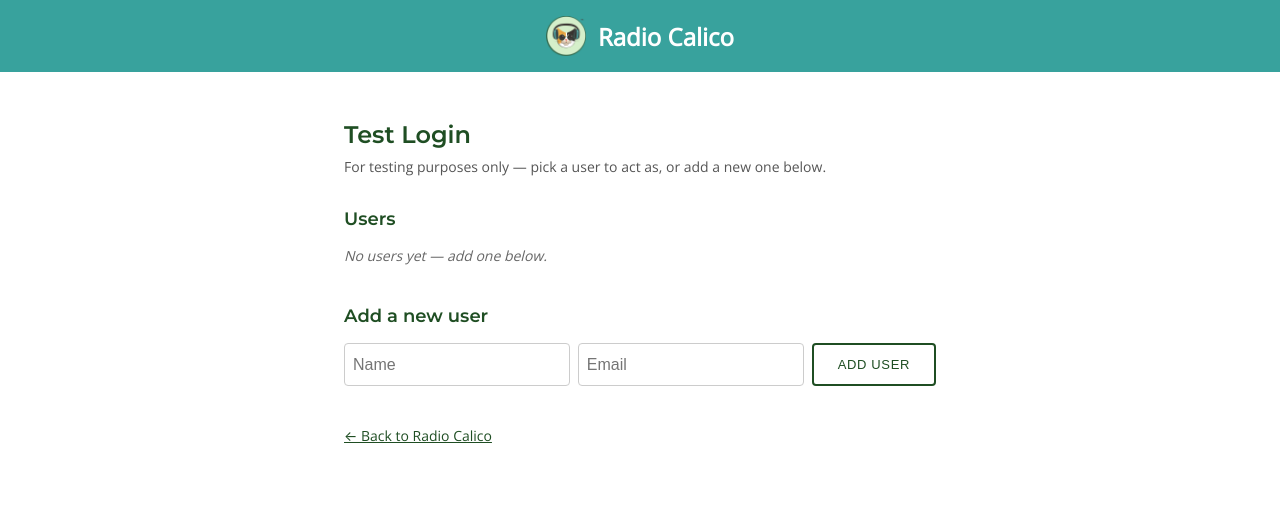
After one commit to jsumalCAPK/Udemy-Claude-Prototype-to-Prod, a Flask app: page /login in a window 1280 px wide. The commit adds this page. Shown: the top 522 px of the page. Run offline with Flask 3, Linux system fonts and the light colour scheme; data comes from the database, SQL or seed files in the repository.

Commit message:
Add test login page for switching users, replace demo-page user picker
Ratings need a selected user, but the only way to pick one was the demo
page's add-user form. Adds a dedicated /login test page (list users,
login/logout/switch-user) styled like the homepage, and points the
homepage identity banner there instead of the old inline picker.

Co-Authored-By: Claude Sonnet 5 <noreply@anthropic.com>

```diff
--- a/app.py
+++ b/app.py
@@ -7,6 +7,7 @@ from importlib.metadata import version as pkg_version
 
 from flask import (
     Flask,
+    flash,
     g,
     jsonify,
     redirect,
@@ -207,7 +208,25 @@ def add_user():
             (name, email, datetime.now(timezone.utc).isoformat()),
         )
         db.commit()
-    return redirect(url_for("demo"))
+    else:
+        flash("Name and email are required to add a user.", "error")
+    return redirect(url_for("login"))
+
+
+@app.route("/login")
+def login():
+    init_db()
+    db = get_db()
+    users = db.execute(
+        "SELECT id, name, email FROM users ORDER BY name"
+    ).fetchall()
+    return render_template(
+        "login.html",
+        repo_name=REPO_NAME,
+        tech_stack=TECH_STACK,
+        users=users,
+        current_user=current_user(),
+    )
 
 
 @app.route("/")
@@ -238,8 +257,6 @@ def index():
             ).fetchone()
             user_rating = existing["rating"] if existing else None
 
-    users = db.execute("SELECT id, name FROM users ORDER BY name").fetchall()
-
     return render_template(
         "index.html",
         repo_name=REPO_NAME,
@@ -249,7 +266,6 @@ def index():
         previous_tracks=previous_tracks,
         rating_counts=rating_counts,
         user_rating=user_rating,
-        users=users,
         current_user=current_user(),
     )
 
@@ -259,7 +275,13 @@ def whoami():
     user_id = request.form.get("user_id", "").strip()
     if user_id:
         session["user_id"] = int(user_id)
-    return redirect(url_for("index"))
+    return redirect(url_for("login"))
+
+
+@app.route("/logout", methods=["POST"])
+def logout():
+    session.pop("user_id", None)
+    return redirect(url_for("login"))
 
 
 @app.route("/tracks/<int:track_id>/rate", methods=["POST"])
--- a/templates/demo.html
+++ b/templates/demo.html
@@ -19,12 +19,6 @@
   <h1>{{ repo_name }}</h1>
   <p class="caption">{{ tech_stack }}</p>
 
-  <form method="post" action="{{ url_for('add_user') }}">
-    <input type="text" name="name" placeholder="Name" required>
-    <input type="email" name="email" placeholder="Email" required>
-    <button type="submit">Add User</button>
-  </form>
-
   {% if users %}
   <table>
     <thead>
--- /dev/null
+++ b/templates/login.html
@@ -0,0 +1,215 @@
+<!doctype html>
+<html lang="en">
+<head>
+  <meta charset="utf-8">
+  <title>Radio Calico — Test Login</title>
+  <link rel="preconnect" href="https://fonts.googleapis.com">
+  <link href="https://fonts.googleapis.com/css2?family=Montserrat:wght@500;600;700&family=Open+Sans:wght@400&display=swap" rel="stylesheet">
+  <style>
+    :root {
+      --mint: #D8F2D5;
+      --forest: #1F4E23;
+      --teal: #38A29D;
+      --orange: #EFA63C;
+      --charcoal: #231F20;
+      --cream: #F5EADA;
+      --white: #FFFFFF;
+    }
+    * { box-sizing: border-box; }
+    body {
+      margin: 0;
+      font-family: "Open Sans", -apple-system, BlinkMacSystemFont, "Segoe UI", sans-serif;
+      color: var(--charcoal);
+      background: var(--white);
+    }
+    h1, h2, h3 { font-family: "Montserrat", "Open Sans", sans-serif; margin: 0; }
+
+    nav.header {
+      background: var(--teal);
+      padding: 16px 24px;
+      display: flex;
+      align-items: center;
+      justify-content: center;
+      gap: 12px;
+    }
+    nav.header img { height: 40px; width: 40px; }
+    nav.header span { color: var(--white); font-size: 1.5rem; font-weight: 700; }
+
+    main {
+      max-width: 640px;
+      margin: 0 auto;
+      padding: 48px 24px 64px;
+    }
+    h2 { color: var(--forest); font-size: 1.5rem; font-weight: 600; margin-bottom: 8px; }
+    .subtitle { color: #555; font-size: 0.875rem; margin: 0 0 32px; }
+
+    .error {
+      background: var(--cream);
+      color: var(--forest);
+      border-left: 4px solid var(--orange);
+      padding: 12px 16px;
+      border-radius: 4px;
+      font-size: 0.875rem;
+      margin-bottom: 24px;
+    }
+
+    section { margin-bottom: 40px; }
+    section h3 { color: var(--forest); font-size: 1.125rem; font-weight: 600; margin-bottom: 16px; }
+
+    .user-list {
+      list-style: none;
+      margin: 0 0 16px;
+      padding: 0;
+      border: 1px solid #DDD;
+      border-radius: 4px;
+      overflow: hidden;
+    }
+    .user-list li {
+      border-bottom: 1px solid #DDD;
+    }
+    .user-list li:last-child { border-bottom: none; }
+    .user-list label {
+      display: flex;
+      align-items: baseline;
+      gap: 8px;
+      padding: 12px 16px;
+      cursor: pointer;
+    }
+    .user-list label:hover { background: var(--cream); }
+    .user-list .email { color: #666; font-size: 0.8125rem; }
+    .empty { color: #666; font-style: italic; font-size: 0.875rem; }
+
+    .btn-primary, .btn-secondary {
+      border-radius: 4px;
+      padding: 0.75rem 1.5rem;
+      text-transform: uppercase;
+      letter-spacing: 0.05em;
+      font-size: 0.8125rem;
+      cursor: pointer;
+    }
+    .btn-primary {
+      background: var(--forest);
+      color: var(--white);
+      border: none;
+    }
+    .btn-primary:hover { background: var(--teal); }
+    .btn-secondary {
+      background: transparent;
+      color: var(--forest);
+      border: 2px solid var(--forest);
+    }
+    .btn-secondary:hover { background: var(--mint); }
+
+    .add-user-form {
+      display: flex;
+      gap: 0.5rem;
+      flex-wrap: wrap;
+    }
+    .add-user-form input {
+      flex: 1;
+      min-width: 160px;
+      border: 1px solid #CCC;
+      border-radius: 4px;
+      padding: 0.5rem;
+      font-size: 1rem;
+    }
+    .add-user-form input:focus {
+      outline: none;
+      border-color: var(--teal);
+      box-shadow: 0 0 0 3px rgba(56, 162, 157, 0.3);
+    }
+
+    .back-link { font-size: 0.875rem; }
+    .back-link a { color: var(--forest); }
+  </style>
+</head>
+<body>
+  <nav class="header">
+    <img src="{{ url_for('static', filename='RadioCalicoLogoTM.png') }}" alt="Radio Calico logo">
+    <span>Radio Calico</span>
+  </nav>
+
+  <main>
+    <h2>Test Login</h2>
+    <p class="subtitle">For testing purposes only — pick a user to act as, or add a new one below.</p>
+
+    {% with messages = get_flashed_messages(with_categories=true) %}
+      {% for category, message in messages %}
+      <p class="error">{{ message }}</p>
+      {% endfor %}
+    {% endwith %}
+
+    <section>
+      <h3>Users</h3>
+      {% if users %}
+      <ul class="user-list" id="user-list">
+        {% for u in users %}
+        <li>
+          <label>
+            <input
+              type="radio"
+              name="user_id"
+              form="select-user-form"
+              value="{{ u['id'] }}"
+              {% if current_user and u['id'] == current_user['id'] %}checked{% endif %}>
+            <span>{{ u["name"] }}</span>
+            <span class="email">{{ u["email"] }}</span>
+          </label>
+        </li>
+        {% endfor %}
+      </ul>
+
+      <form method="post" id="select-user-form" action="{{ url_for('whoami') }}"></form>
+      <button type="submit" form="select-user-form" class="btn-primary" id="primary-action-btn">Login</button>
+
+      <form method="post" id="logout-form" action="{{ url_for('logout') }}" hidden>
+        <button type="submit" class="btn-secondary">Logout</button>
+      </form>
+      {% else %}
+      <p class="empty">No users yet — add one below.</p>
+      {% endif %}
+    </section>
+
+    <section>
+      <h3>Add a new user</h3>
+      <form class="add-user-form" method="post" action="{{ url_for('add_user') }}">
+        <input type="text" name="name" placeholder="Name" required>
+        <input type="email" name="email" placeholder="Email" required>
+        <button type="submit" class="btn-secondary">Add User</button>
+      </form>
+    </section>
+
+    <p class="back-link"><a href="{{ url_for('index') }}">&larr; Back to Radio Calico</a></p>
+  </main>
+
+  <script>
+    const CURRENT_USER_ID = {{ (current_user['id'] if current_user else none) | tojson }};
+    const primaryBtn = document.getElementById("primary-action-btn");
+    const logoutForm = document.getElementById("logout-form");
+    const radios = document.querySelectorAll('input[name="user_id"]');
+
+    function selectedUserId() {
+      const checked = document.querySelector('input[name="user_id"]:checked');
+      return checked ? parseInt(checked.value, 10) : null;
+    }
+
+    function updateControls() {
+      if (!primaryBtn) return;
+      const selectedId = selectedUserId();
+      const loggedIn = CURRENT_USER_ID !== null;
+
+      if (loggedIn && selectedId === CURRENT_USER_ID) {
+        primaryBtn.hidden = true;
+        if (logoutForm) logoutForm.hidden = false;
+      } else {
+        if (logoutForm) logoutForm.hidden = true;
+        primaryBtn.hidden = false;
+        primaryBtn.textContent = loggedIn ? "Switch User" : "Login";
+      }
+    }
+
+    radios.forEach((radio) => radio.addEventListener("change", updateControls));
+    updateControls();
+  </script>
+</body>
+</html>
```
Also changed, not shown: templates/index.html (+6 -26 lines), test_app.py (+32 -1 lines), 1 other file.
